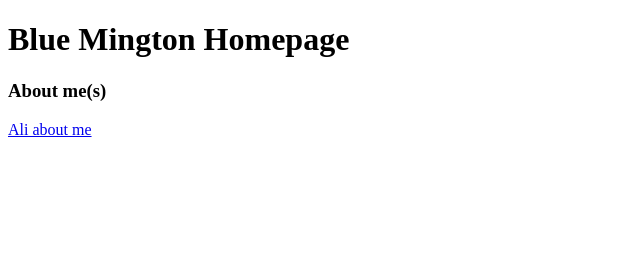
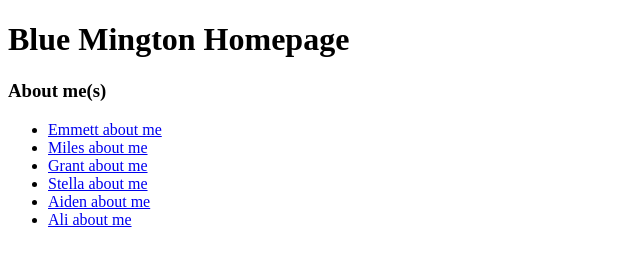
Before and after one commit to blue-mington/homepage, a plain HTML site: page index.html in a window 1280 px wide. Shown: the whole page, without its empty margins (0-640 px from the left). Drawn offline with Linux system fonts and the light colour scheme.

Commit message:
Add blank links on landing page

```diff
--- a/index.html
+++ b/index.html
@@ -4,11 +4,18 @@
     <meta charset="UTF-8" />
     <meta name="viewport" content="width=device-width, initial-scale=1.0" />
     <title>Blue Mington Homepage</title>
-    <h1>Blue Mington Homepage</h1>
   </head>
   <body>
+    <h1>Blue Mington Homepage</h1>
     <h3>About me(s)</h3>
-    <a href="about_me/ali.html">Ali about me</a>
+    <ul>
+      <li><a href="about_me/.html">Emmett about me</a></li>
+      <li><a href="about_me/miles.html">Miles about me</a></li>
+      <li><a href="about_me/.html">Grant about me</a></li>
+      <li><a href="about_me/.html">Stella about me</a></li>
+      <li><a href="about_me/.html">Aiden about me</a></li>
+      <li><a href="about_me/ali.html">Ali about me</a></li>
+    </ul>
   </body>
   <body></body>
 </html>
```
